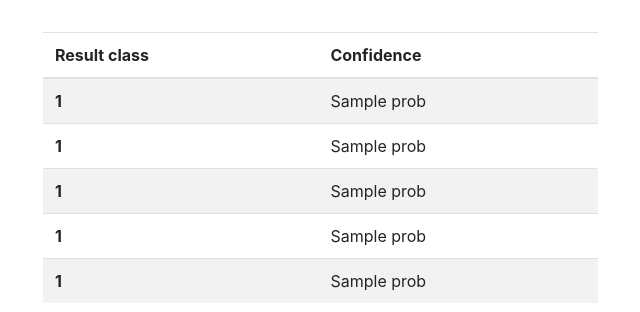
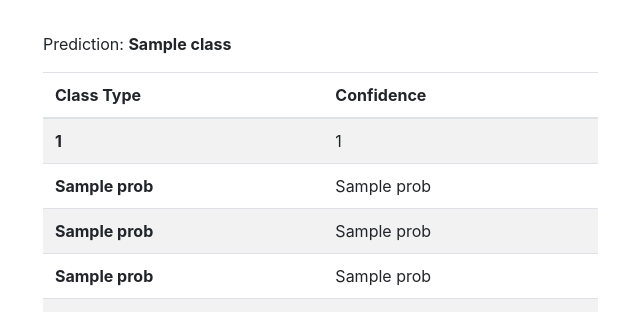
Before and after one commit to amancrackpot/ImageClassification_Leaf_Disease, a Python web app: template src/templates/result.html in a window 1280 px wide. Shown: the part 56-368 px from the top of the page, without its empty margins (42-682 px from the left). Run offline with Jinja, Linux system fonts and the light colour scheme; the template is opened without the code that fills it: most values are stand-ins (such as "Sample title", 1, 10 or a date in 2020); some libraries are stand-ins or nearby versions.

Commit message:
Update result.html

```diff
--- a/src/templates/result.html
+++ b/src/templates/result.html
@@ -3,18 +3,19 @@
 <html>
 
 <body>
+  <p>Prediction: <b>{{result.get("class")}}</b></p>
 <table class="table table-striped">
   <thead>
     <tr>
-      <th scope="col">Result class</th>
+      <th scope="col">Class Type</th>
       <th scope="col">Confidence</th>
     </tr>
   </thead>
   <tbody>
     {%for i in range(0, 5)%}
     <tr>
-      <th scope="row">{{result.get("probs")[i][0]}}</th>
-      <td>{{result.get("probs")[i][1]}}</td>
+      <th scope="row">{{result.get("probs")[0][i]}}</th>
+      <td>{{result.get("probs")[1][i]}}</td>
 
     </tr>
     {%endfor%}
```
